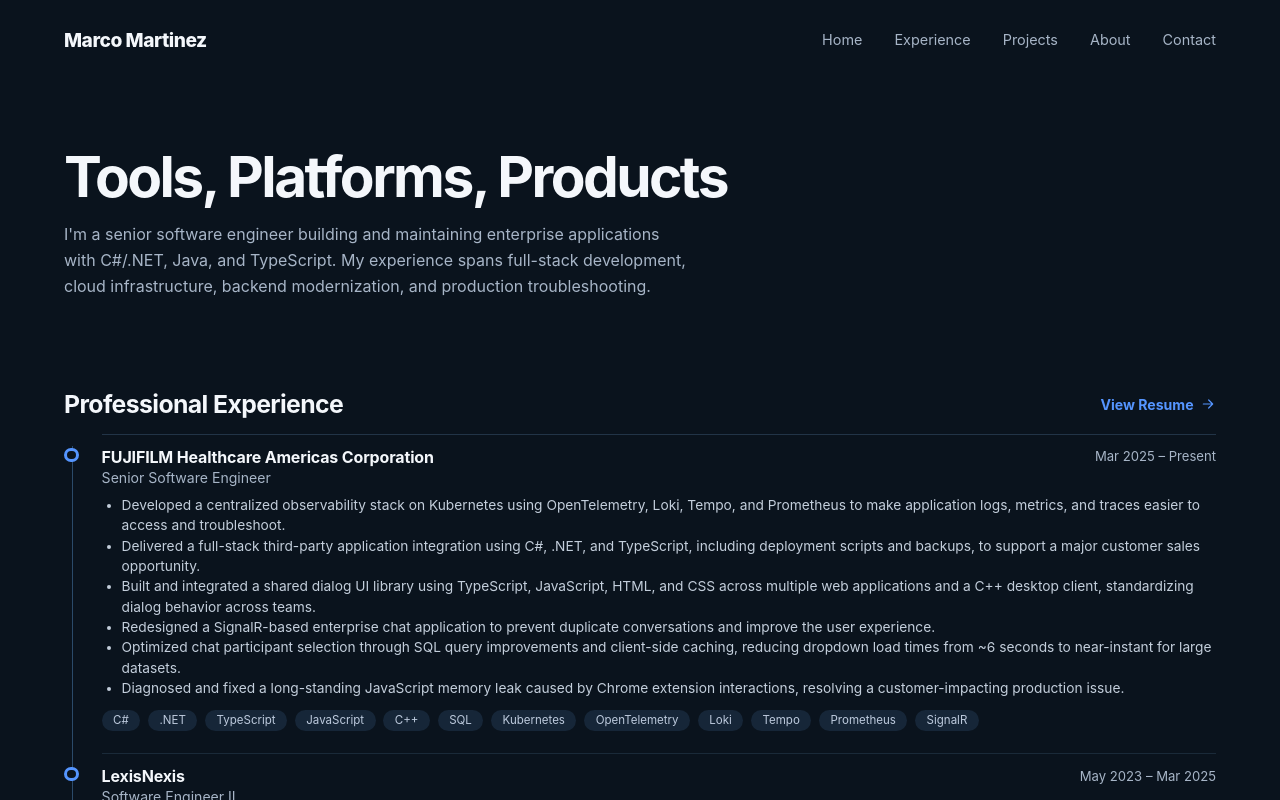
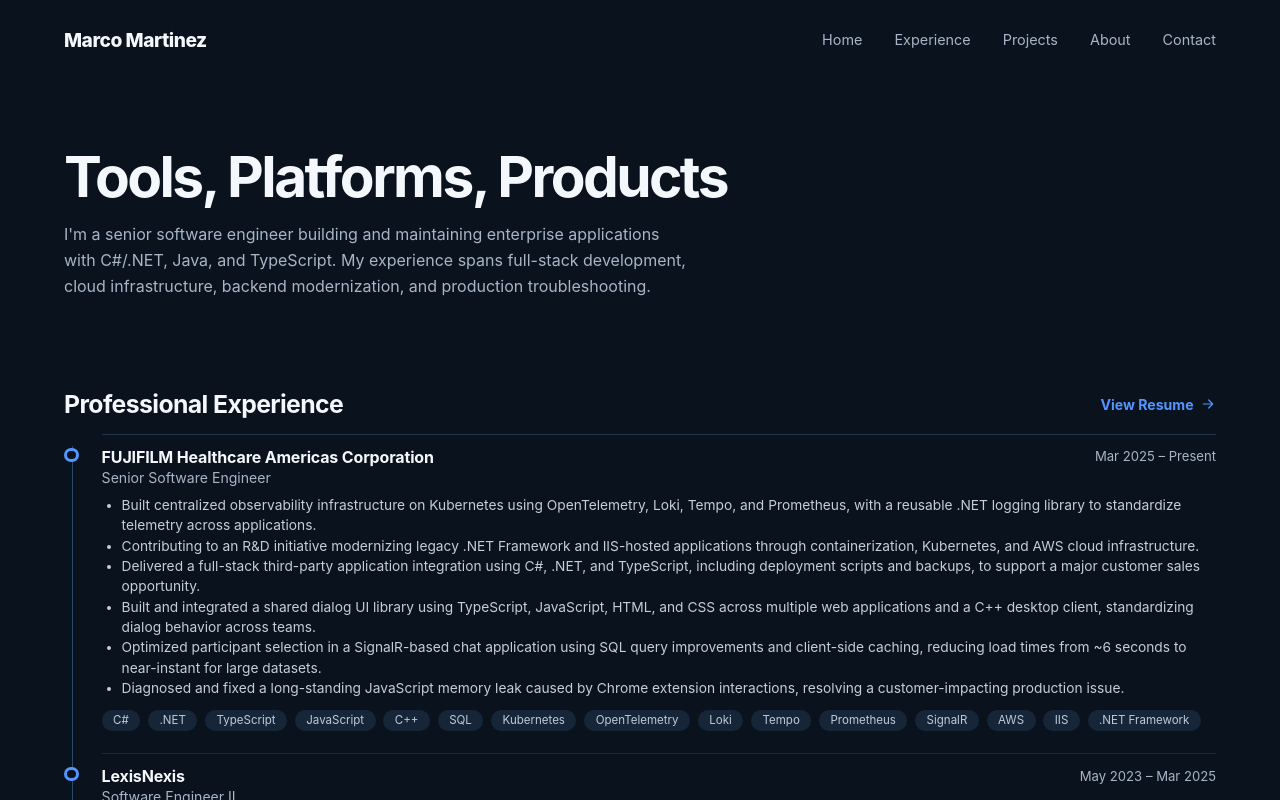
Before and after one commit to marcomtzan/portfolio, a React (Vite) app: page / in a window 1280 px wide. Shown: the top 800 px of the page. Built offline with nearby package versions, Linux system fonts and the light colour scheme.

Commit message:
Modify bullet points resume

```diff
--- a/src/App.jsx
+++ b/src/App.jsx
@@ -7,14 +7,14 @@ const experience = [
     role: 'Senior Software Engineer',
     dates: 'Mar 2025 – Present',
     bullets: [
-      'Developed a centralized observability stack on Kubernetes using OpenTelemetry, Loki, Tempo, and Prometheus to make application logs, metrics, and traces easier to access and troubleshoot.',
+      'Built centralized observability infrastructure on Kubernetes using OpenTelemetry, Loki, Tempo, and Prometheus, with a reusable .NET logging library to standardize telemetry across applications.',
+      'Contributing to an R&D initiative modernizing legacy .NET Framework and IIS-hosted applications through containerization, Kubernetes, and AWS cloud infrastructure.',
       'Delivered a full-stack third-party application integration using C#, .NET, and TypeScript, including deployment scripts and backups, to support a major customer sales opportunity.',
       'Built and integrated a shared dialog UI library using TypeScript, JavaScript, HTML, and CSS across multiple web applications and a C++ desktop client, standardizing dialog behavior across teams.',
-      'Redesigned a SignalR-based enterprise chat application to prevent duplicate conversations and improve the user experience.',
-      'Optimized chat participant selection through SQL query improvements and client-side caching, reducing dropdown load times from ~6 seconds to near-instant for large datasets.',
+      'Optimized participant selection in a SignalR-based chat application using SQL query improvements and client-side caching, reducing load times from ~6 seconds to near-instant for large datasets.',
       'Diagnosed and fixed a long-standing JavaScript memory leak caused by Chrome extension interactions, resolving a customer-impacting production issue.',
     ],
-    tech: ['C#', '.NET', 'TypeScript', 'JavaScript', 'C++', 'SQL', 'Kubernetes', 'OpenTelemetry', 'Loki', 'Tempo', 'Prometheus', 'SignalR'],
+    tech: ['C#', '.NET', 'TypeScript', 'JavaScript', 'C++', 'SQL', 'Kubernetes', 'OpenTelemetry', 'Loki', 'Tempo', 'Prometheus', 'SignalR', 'AWS', 'IIS', '.NET Framework'],
   },
   {
     company: 'LexisNexis',
```
Also changed, not shown: 2 other files (tests, documents, lock files or other folders).
